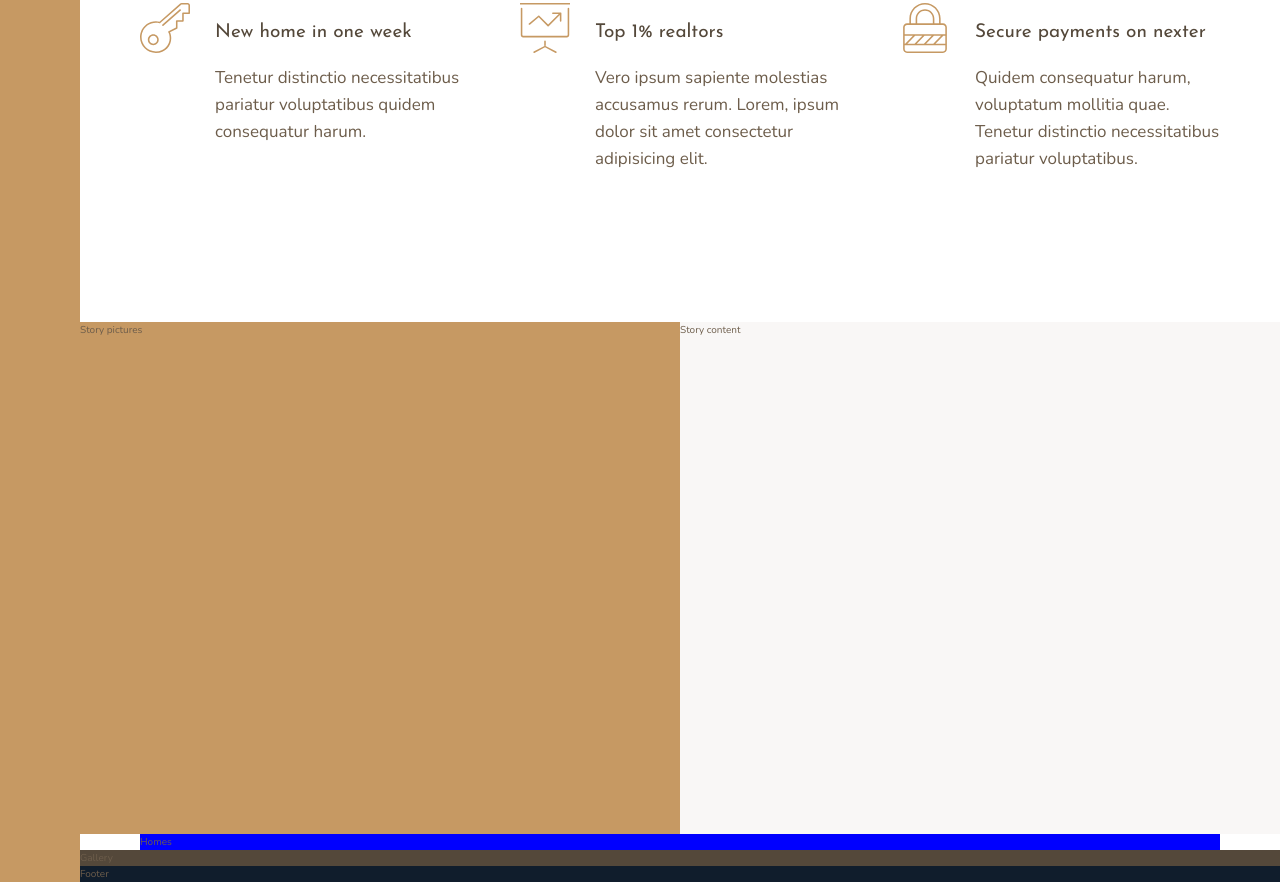
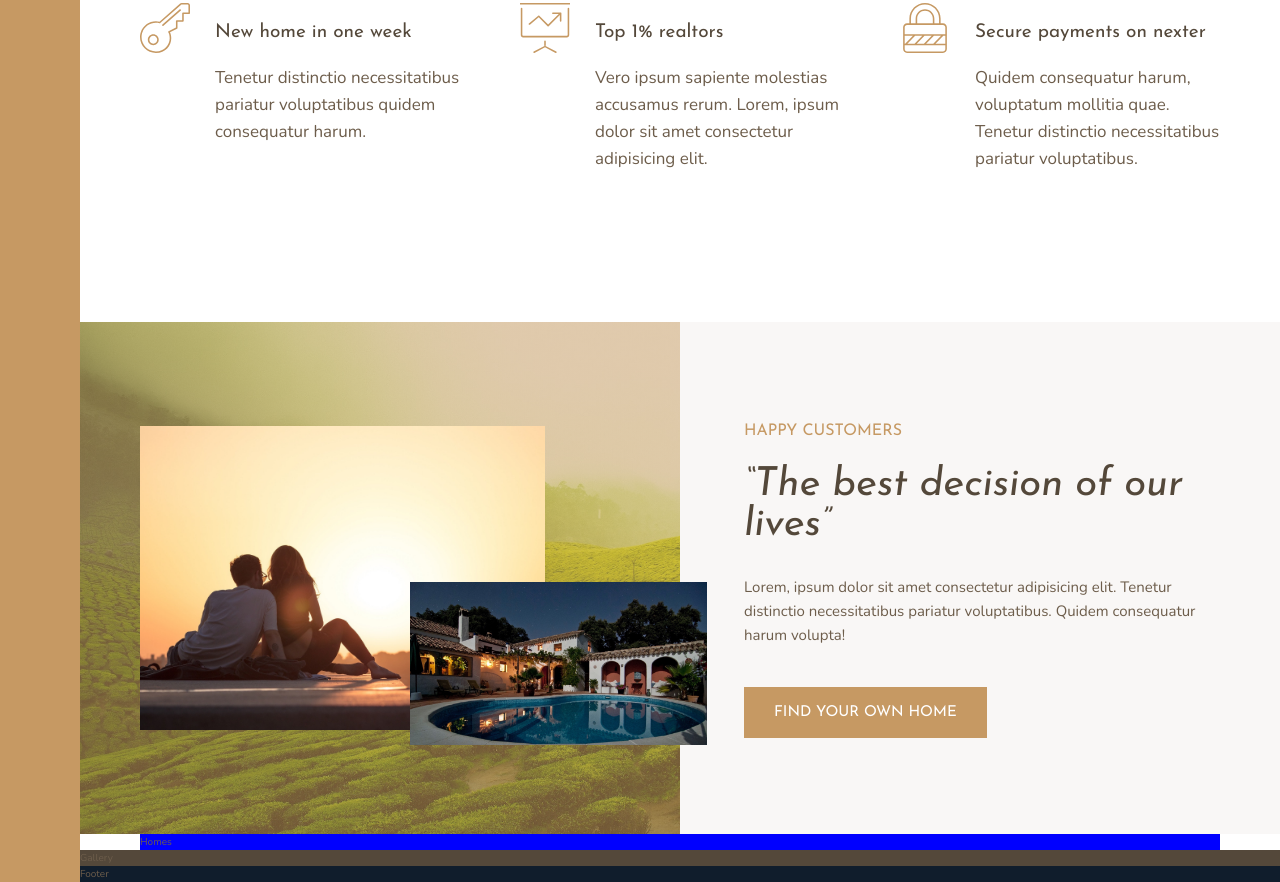
Before and after one commit to hectorlopezv/css-Grid-project, a website: page index.html in a window 1280 px wide. Shown: the part 986-1868 px from the top of the page. Drawn offline with nearby package versions, Linux system fonts and the light colour scheme.

Commit message:
stoy section done

```diff
--- a/index.html
+++ b/index.html
@@ -78,11 +78,16 @@
         </section>
 
         <div class="story__pictures">
-            Story pictures
+            <img src="img/story-1.jpeg" alt="" class="story__img--1">
+            <img src="img/story-2.jpeg" alt="" class="story__img--2">
         </div>
 
         <div class="story__content">
-            Story content
+            <h3 class="heading-3 mb-sm">Happy Customers</h3>
+            <h2 class="heading-2 heading-2--dark mb-md">&ldquo;The best decision of our lives&rdquo;</h2>
+            <p class="story__text mb-lg">Lorem, ipsum dolor sit amet consectetur adipisicing elit. Tenetur distinctio necessitatibus pariatur voluptatibus. Quidem consequatur harum volupta!
+            </p>
+            <button class="btn">Find your own home</button>
         </div>
 
         <section class="homes">
--- a/sass/_story.scss
+++ b/sass/_story.scss
@@ -6,12 +6,52 @@
     {
         background-color: base.$color-primary;
         grid-column: full-start/col-end 4;
+        display: grid;
+        background-image: linear-gradient(rgba(base.$color-primary, .5), rgba(base.$color-primary, .5) ), url(../img/back.jpg);
+        background-size: cover;
+        grid-template-columns: subgrid;
+        grid-template-rows: repeat(6, 1fr);
+        align-items: center;
+
+
+    }
+
+    &__img--1
+    {
+        width: 100%;
+        grid-column: 2/5;
+        grid-row: 2/6;
+
+    }
+    &__img--2
+    {
+        width: 110%;
+        grid-column: 4/ 6;
+        grid-row: 4/6;
+        z-index: 10;
+
     }
 
     &__content
     {
         background-color: base.$color-grey-light-1;
         grid-column: col-start 5/ full-end;
+        padding: 6rem 8vh;
+        //align-self: stretch;
+        /*display: flex;
+        flex-direction: column;
+        justify-content: center;
+        align-items: flex-start;
+        */
+        display: grid;
+        justify-items: start;
+        align-content: center;
+    }
+
+    &__text
+    {
+        font-size: italic;
+        font-size: 1.5rem;
     }
 
 }
--- a/sass/_typography.scss
+++ b/sass/_typography.scss
@@ -14,11 +14,25 @@
 .heading-2
 {
     @extend %heading;
+    font-size: 4rem;
+    font-style: italic;
+    line-height: 1;
+    &--ligth
+    {
+        color: base.$color-grey-light-1;
+    }
+    &--dark
+    {
+        color: base.$color-grey-dark-1;
+    }
 }
 
 .heading-3
 {
     @extend %heading;
+    font-size: 1.6rem;
+    color: base.$color-primary;
+    text-transform: uppercase;
 }
 
 
@@ -35,5 +49,44 @@
     {
         color: base.$color-grey-dark-1;
     }
+}
 
+.btn
+{
+    background-color: base.$color-primary;
+    color: #fff;
+    border: none;
+    border-radius: 0;
+    font-family: base.$font-display;
+    font-size: 1.5rem;
+    text-transform: uppercase;
+    padding: 1.8rem 3rem;
+    cursor: pointer;
+    transition: all 0.2s;
+
+    &:hover
+    {
+        background-color: base.$color-primary-dark;
+    }
 }
+
+
+.mb-sm
+{
+    margin-bottom: 2rem;
+}
+
+.mb-md
+{
+    margin-bottom: 3rem;
+}
+
+.mb-lg
+{
+    margin-bottom: 4rem;
+}
+
+.mb-hg
+{
+    margin-bottom: 8rem;
+}
```
Also changed, not shown: css/style.css, 1 other file.
